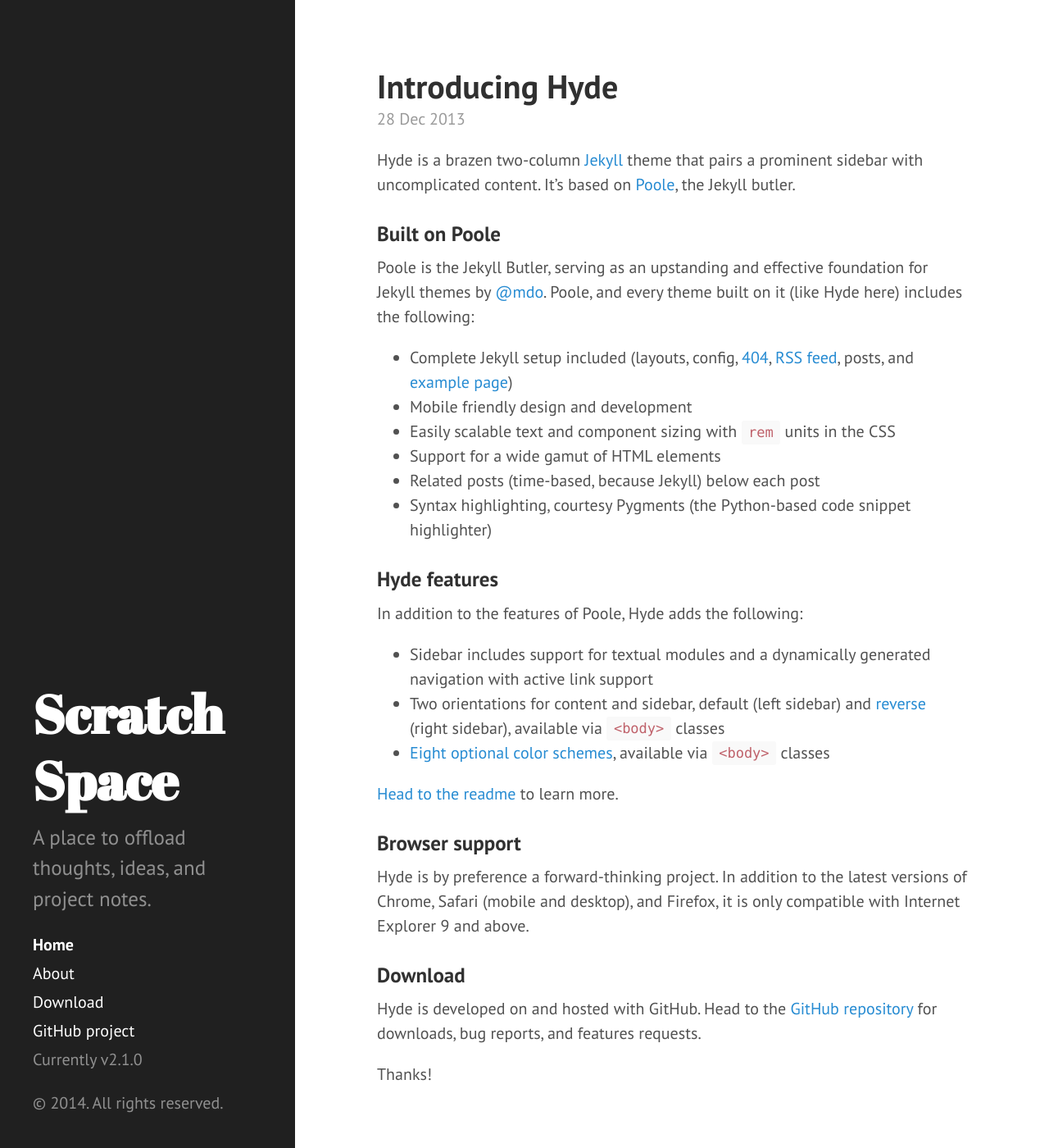
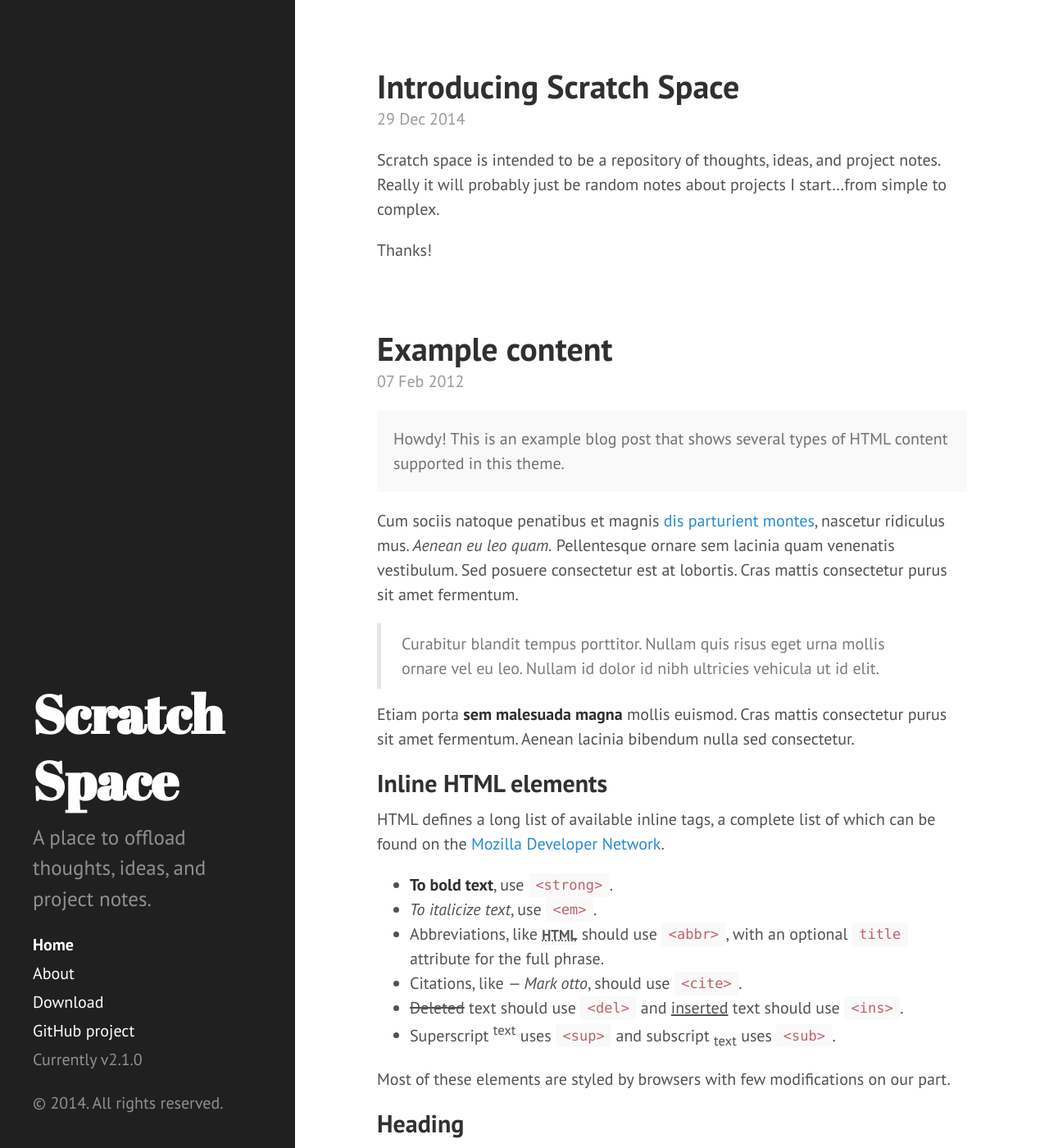
Before and after one commit to Popp1nFresh/Popp1nFresh.github.io, a Jekyll site: the page built from index.html, in a window 1280 px wide and 1400 px high. Shown: the whole window at 82% size. Built offline with Jekyll 4.4.1, drawn with Linux system fonts in a browser that asks for light colours; Markdown is read by kramdown in place of the engine named in the settings; the list of posts is cut into pages by our own code.

Commit message:
Updated some more information.

```diff
--- a/_config.yml
+++ b/_config.yml
@@ -15,7 +15,7 @@ baseurl:          /
 
 author:
   name:           'Popp1nFresh'
-  url:            https://twitter.com/
+  url:            https://twitter.com/popp1nfresh
 
 paginate:         5
 
--- a/_posts/2013-12-28-introducing-hyde.md
+++ /dev/null
@@ -1,37 +0,0 @@
----
-layout: post
-title: Introducing Hyde
----
-
-Hyde is a brazen two-column [Jekyll](http://jekyllrb.com) theme that pairs a prominent sidebar with uncomplicated content. It's based on [Poole](http://getpoole.com), the Jekyll butler.
-
-### Built on Poole
-
-Poole is the Jekyll Butler, serving as an upstanding and effective foundation for Jekyll themes by [@mdo](https://twitter.com/mdo). Poole, and every theme built on it (like Hyde here) includes the following:
-
-* Complete Jekyll setup included (layouts, config, [404](/404), [RSS feed](/atom.xml), posts, and [example page](/about))
-* Mobile friendly design and development
-* Easily scalable text and component sizing with `rem` units in the CSS
-* Support for a wide gamut of HTML elements
-* Related posts (time-based, because Jekyll) below each post
-* Syntax highlighting, courtesy Pygments (the Python-based code snippet highlighter)
-
-### Hyde features
-
-In addition to the features of Poole, Hyde adds the following:
-
-* Sidebar includes support for textual modules and a dynamically generated navigation with active link support
-* Two orientations for content and sidebar, default (left sidebar) and [reverse](https://github.com/poole/lanyon#reverse-layout) (right sidebar), available via `<body>` classes
-* [Eight optional color schemes](https://github.com/poole/hyde#themes), available via `<body>` classes
-
-[Head to the readme](https://github.com/poole/hyde#readme) to learn more.
-
-### Browser support
-
-Hyde is by preference a forward-thinking project. In addition to the latest versions of Chrome, Safari (mobile and desktop), and Firefox, it is only compatible with Internet Explorer 9 and above.
-
-### Download
-
-Hyde is developed on and hosted with GitHub. Head to the <a href="https://github.com/poole/hyde">GitHub repository</a> for downloads, bug reports, and features requests.
-
-Thanks!
--- /dev/null
+++ b/_posts/2014-12-29-introducing-scratchspace.md
@@ -0,0 +1,8 @@
+---
+layout: post
+title: Introducing Scratch Space
+---
+
+ Scratch space is intended to be a repository of thoughts, ideas, and project notes. Really it will probably just be random notes about projects I start...from simple to complex.
+
+ Thanks!
--- a/about.md
+++ b/about.md
@@ -4,7 +4,7 @@ title: About
 ---
 
 <p class="message">
-  Hey there! This page is included as an example. Feel free to customize it for your own use upon downloading. Carry on!
+  Hey there! This Jekyll theme is based of Hyde...See below for more information.
 </p>
 
 TEXT TEXT TEXT
```
Also changed, not shown: other parts of about.md (+0 -1 lines).
